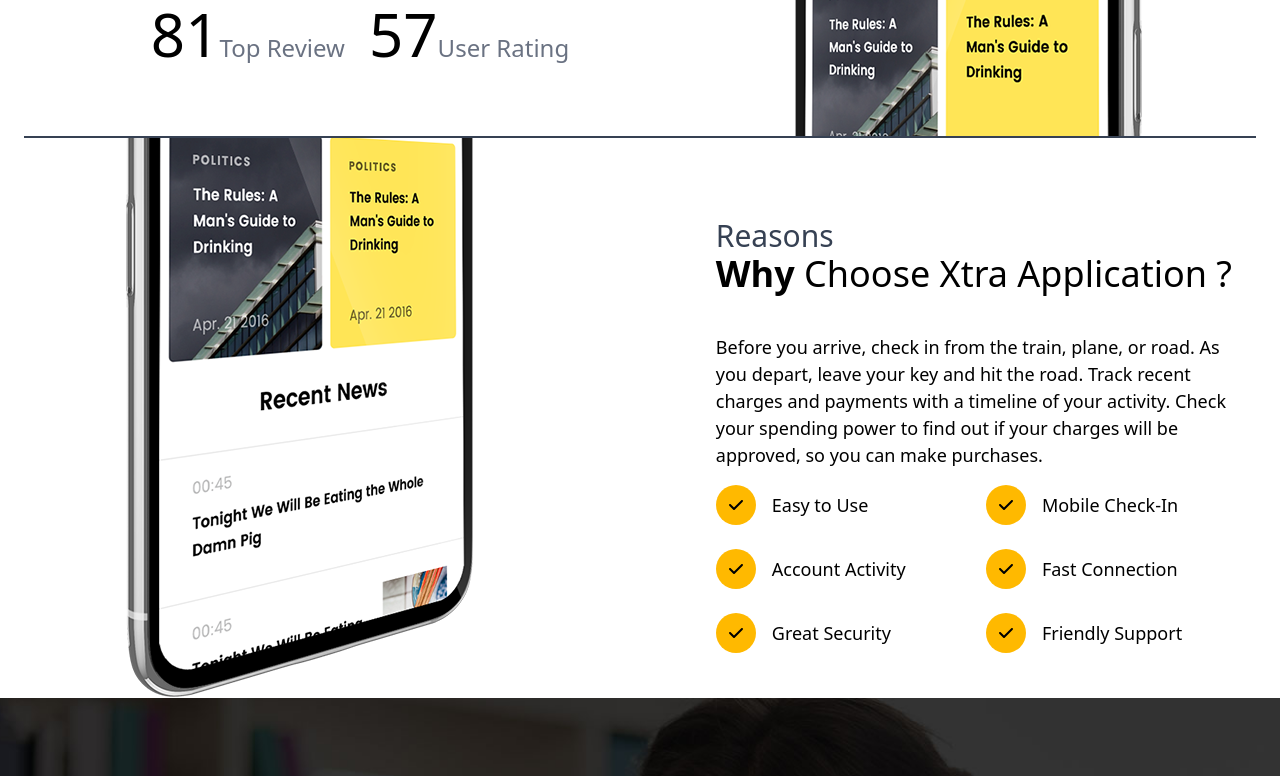
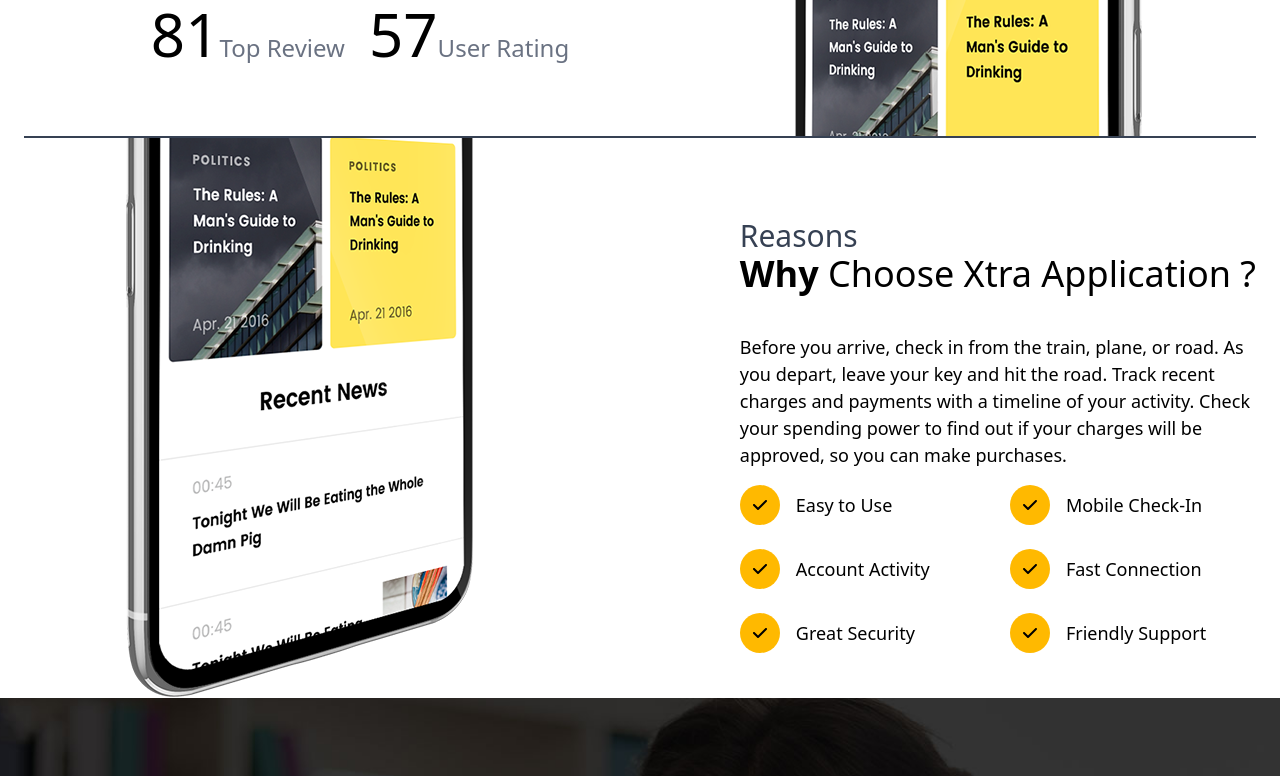
Before and after one commit to Dotuncom/First-React-typescript-mui-project, a React (Vite) app: page / in a window 1280 px wide. Shown: the part 1560-2336 px from the top of the page. Built offline with nearby package versions, Linux system fonts and the light colour scheme.

Commit message:
used grid for social icon

```diff
--- a/src/components/SocialIcon.tsx
+++ b/src/components/SocialIcon.tsx
@@ -66,7 +66,7 @@ const SocialIcons = () => {
   return (
     <div className="flex items-center justify-center ">
       <div className=" rounded-lg">
-        <div className="flex space-x-2 md:space-x-6">
+        <div className="grid grid-cols-3 md:grid-cols-6 space-x-2 md:space-x-6">
           {socialIcons.map((social, index) => (
             <div
               key={index}
--- a/src/pages/Home.tsx
+++ b/src/pages/Home.tsx
@@ -152,7 +152,7 @@ const Home = () => {
         <div className="mt-0  lg:pl-20 ">
           <img src={mobile2} className="w-full h-full" alt="mobile phone" />
         </div>
-        <div className="px-6 md:pt-20">
+        <div className=" md:pt-20">
           <h1 className="text-3xl text-center md:text-left text-gray-700">
             Reasons
           </h1>
```
